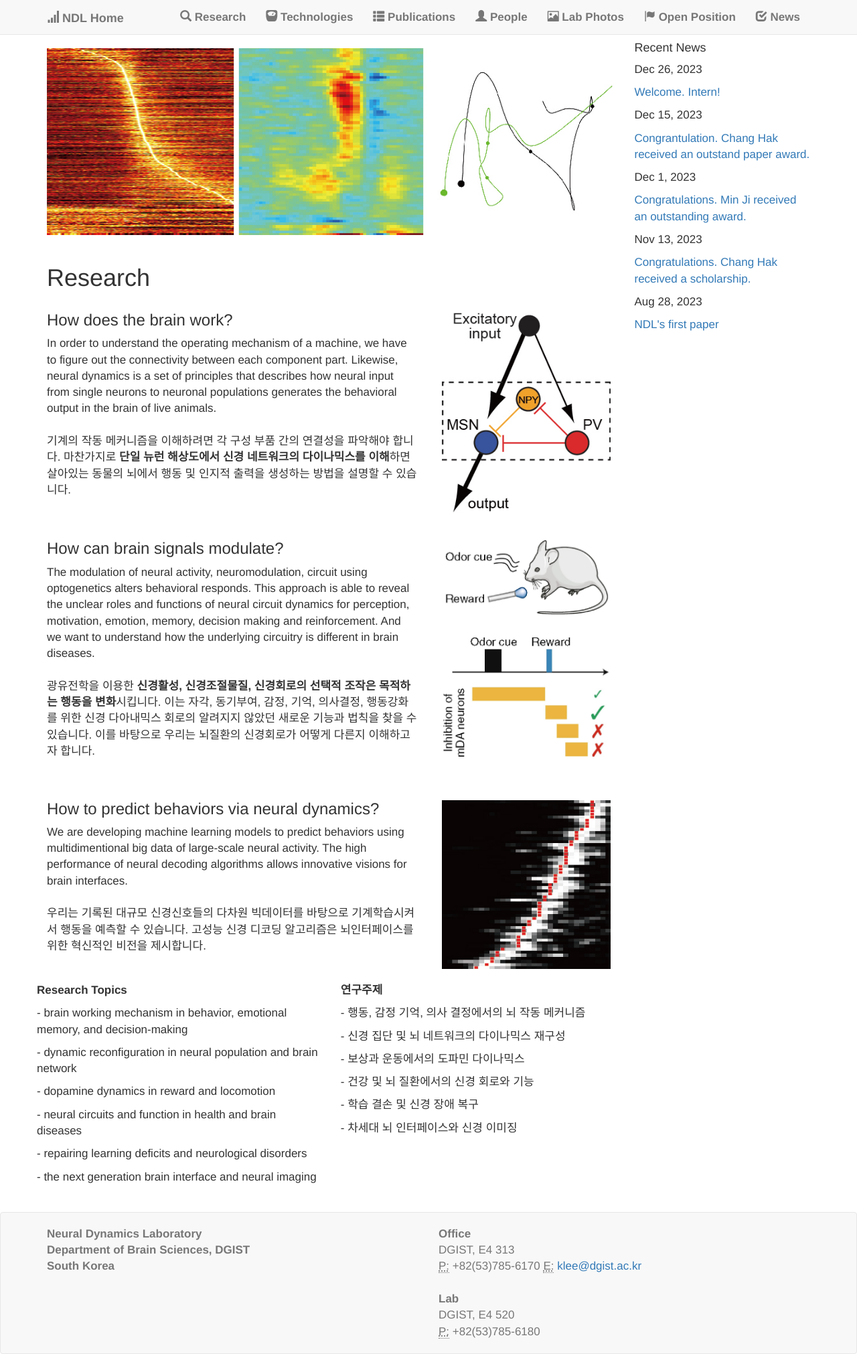
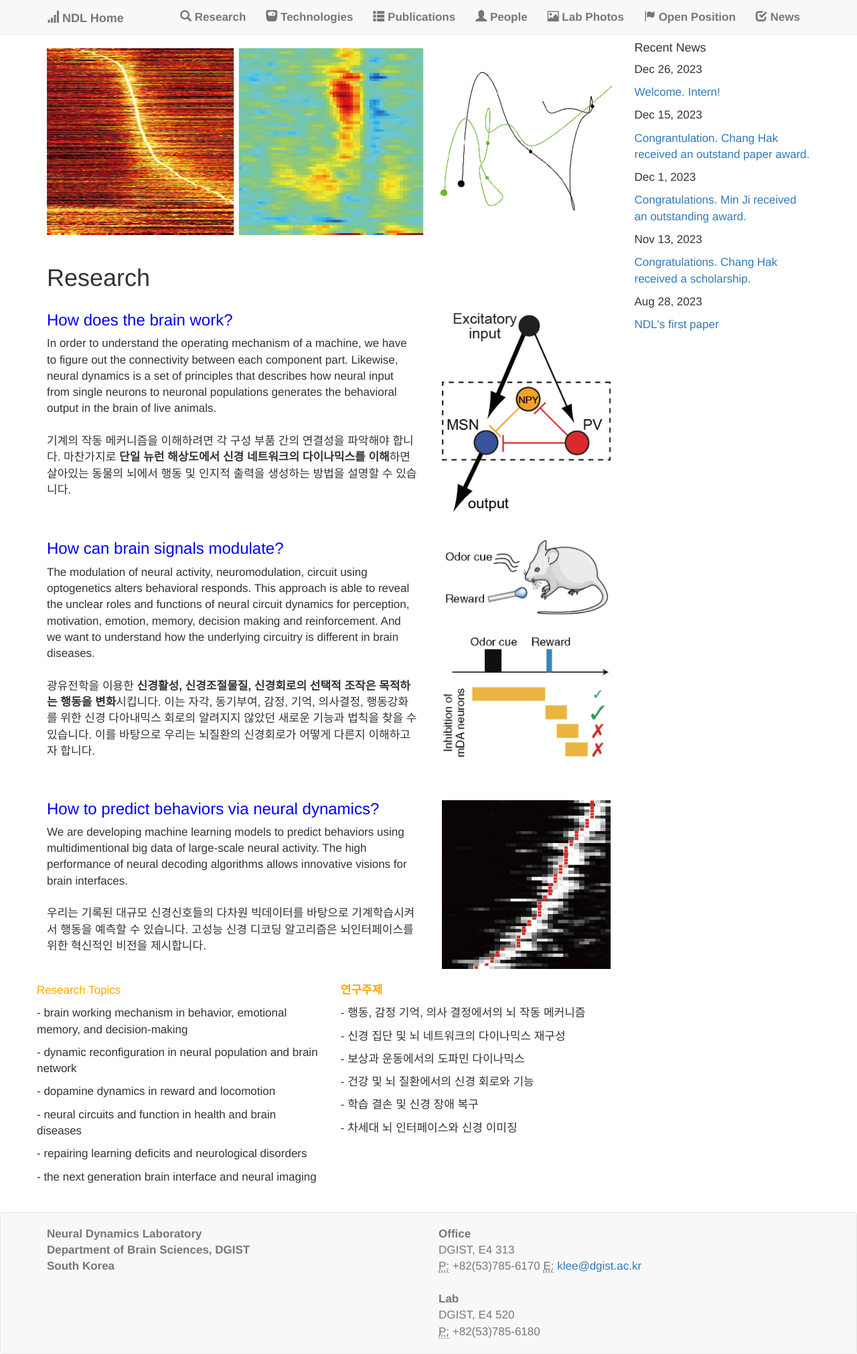
Before and after one commit to kleelab/kleelab.github.io, a Jekyll site: the page built from projects.html, in a window 1280 px wide. Shown: the whole page at 67% size. Built offline with Jekyll 4.4.1, drawn with Linux system fonts in a browser that asks for light colours; nearby versions of some CDN libraries; a style sheet for code colours, icons or effects is not loaded.

Commit message:
Update projects.html

```diff
--- a/projects.html
+++ b/projects.html
@@ -8,7 +8,7 @@ layout: page
 
 <div class="section row">
     <div class="col-md-8">
-        <h3 class="heading">How does the brain work?</h3>
+        <h3 class="heading"><p style="color:blue;">How does the brain work?</p></h3>
         <div class="content"> In order to understand the operating mechanism of a machine, we have to figure out the connectivity between each component part. Likewise, neural dynamics is a set of principles that describes how neural input from single neurons to neuronal populations generates the behavioral output in the brain of live animals. </div>
         <br>
         <div class="content"> 기계의 작동 메커니즘을 이해하려면 각 구성 부품 간의 연결성을 파악해야 합니다. 마찬가지로 <b>단일 뉴런 해상도에서 신경 네트워크의 다이나믹스를 이해</b>하면 살아있는 동물의 뇌에서 행동 및 인지적 출력을 생성하는 방법을 설명할 수 있습니다. </div>
@@ -20,7 +20,7 @@ layout: page
 
 <div class="section row">
     <div class="col-md-8">
-        <h3 class="heading">How can brain signals modulate?</h3>
+        <h3 class="heading"><p style="color:blue;">How can brain signals modulate?</p></h3>
         <div class="content"> The modulation of neural activity, neuromodulation, circuit using optogenetics alters behavioral responds. This approach is able to reveal the unclear roles and functions of neural circuit dynamics for perception, motivation, emotion, memory, decision making and reinforcement. And we want to understand how the underlying circuitry is different in brain diseases. </div>
         <br>
         <div class="content"> 광유전학을 이용한 <b>신경활성, 신경조절물질, 신경회로의 선택적 조작은 목적하는 행동을 변화</b>시킵니다. 이는 자각, 동기부여, 감정, 기억, 의사결정, 행동강화를 위한 신경 다아내믹스 회로의 알려지지 않았던 새로운 기능과 법칙을 찾을 수 있습니다. 이를 바탕으로 우리는 뇌질환의 신경회로가 어떻게 다른지 이해하고자 합니다. </div>
@@ -33,7 +33,7 @@ layout: page
 
 <div class="section row">
     <div class="col-md-8">
-        <h3 class="heading">How to predict behaviors via neural dynamics?</h3>
+        <h3 class="heading"<p style="color:blue;">How to predict behaviors via neural dynamics?</p></h3>
         <div class="content"> We are developing machine learning models to predict behaviors using multidimentional big data of large-scale neural activity.  The high performance of neural decoding algorithms allows innovative visions for brain interfaces. </div>
         <br>
         <div class="content"> 우리는 기록된 <b></b>대규모 신경신호들의 다차원 빅데이터를 바탕으로 기계학습시켜서 행동을 예측</b>할 수 있습니다. 고성능 신경 디코딩 알고리즘은 뇌인터페이스를 위한 혁신적인 비전을 제시합니다. </div>
@@ -45,7 +45,7 @@ layout: page
 
 <div class="section row">
     <div class="col-md-6">
-<p><b>Research Topics</b></p>
+<p style="color:#FFA500;"<b>Research Topics</b></p>
 <p>- brain working mechanism in behavior, emotional memory, and decision-making</p>
 <p>- dynamic reconfiguration in neural population and brain network</p>
 <p>- dopamine dynamics in reward and locomotion</p>
@@ -54,7 +54,7 @@ layout: page
 <p>- the next generation brain interface and neural imaging</p>
     </div>
     <div class="col-md-6">
-<p><b>연구주제</b></p>
+<p style="color:#FFA500;"><b>연구주제</b></p>
 <p>- 행동, 감정 기억, 의사 결정에서의 뇌 작동 메커니즘</p>
 <p>- 신경 집단 및 뇌 네트워크의 다이나믹스 재구성</p>
 <p>- 보상과 운동에서의 도파민 다이나믹스</p>
```
